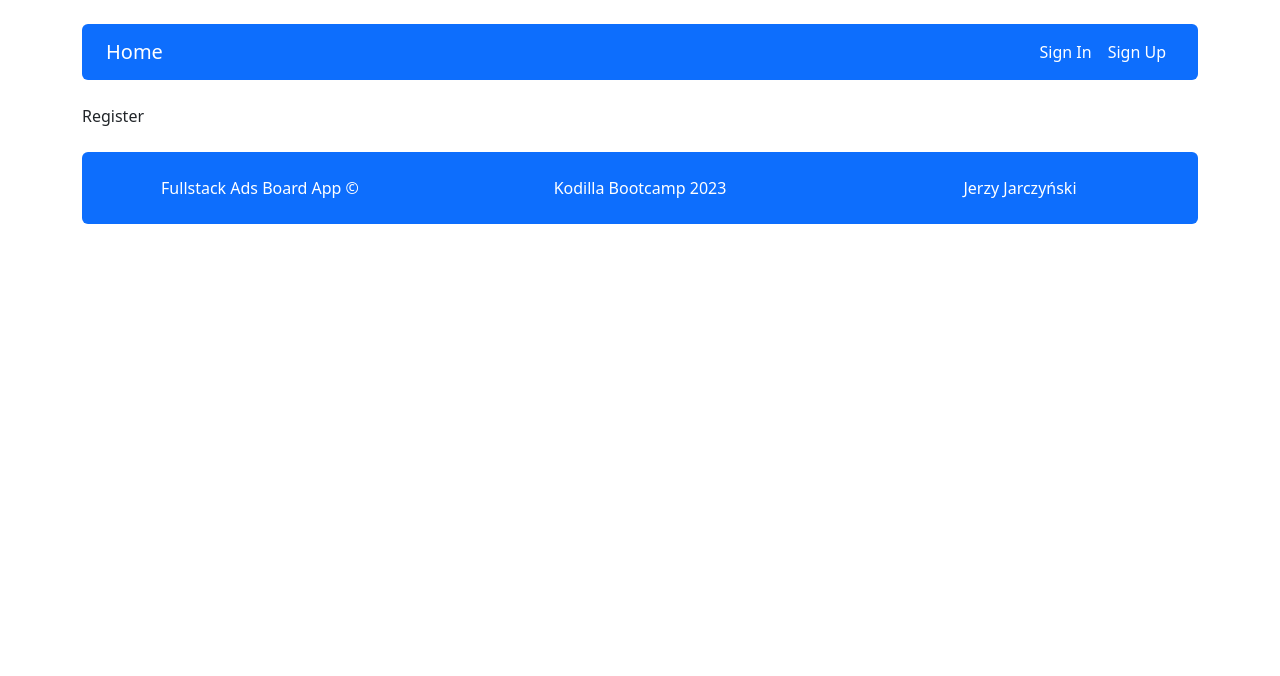
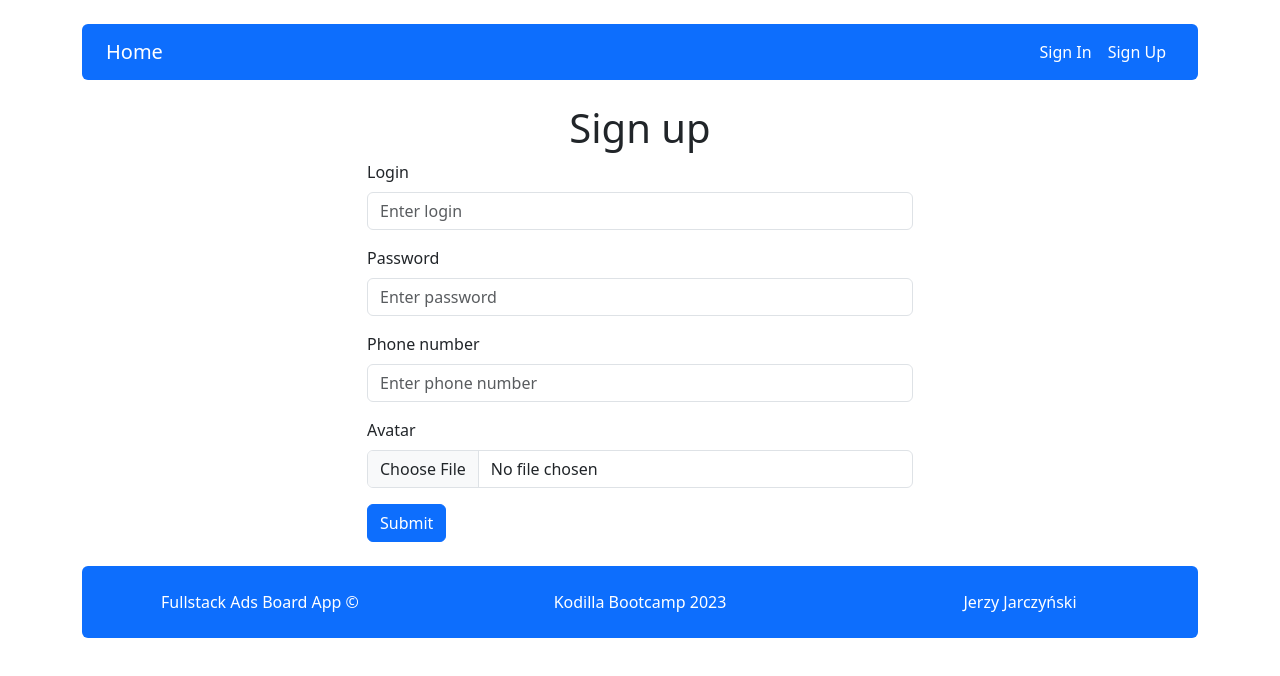
Before and after one commit to jerzy-jarczynski/fullstack_ads_board, a React (Create React App) app in the folder client/: page /register in a window 1280 px wide. Shown: the top 676 px of the page. Built offline with nearby package versions, Linux system fonts and the light colour scheme; no server answers.

Commit message:
Add LoginForm and RegisterForm

```diff
--- /dev/null
+++ b/client/src/components/features/LoginForm/LoginForm.js
@@ -0,0 +1,55 @@
+import { useState } from "react";
+import { Form, Button, Alert } from "react-bootstrap";
+
+const LoginForm = () => {
+  const [login, setLogin] = useState("");
+  const [password, setPassword] = useState("");
+  const [status, setStatus] = useState(null); // null, clientError
+
+  const handleSubmit = (e) => {
+    e.preventDefault();
+    // Example validation
+    if (!login || !password) {
+      setStatus("clientError");
+    } else {
+      setStatus(null);
+    }
+  };
+
+  return (
+    <Form onSubmit={handleSubmit}>
+
+      {status === "clientError" && (
+        <Alert variant="danger">
+          Login or Password are Incorrect
+        </Alert>
+      )}
+
+      <Form.Group className="mb-3" controlId="formLogin">
+        <Form.Label>Login</Form.Label>
+        <Form.Control
+          type="text"
+          value={login}
+          onChange={(e) => setLogin(e.target.value)}
+          placeholder="Enter login"
+        />
+      </Form.Group>
+
+      <Form.Group className="mb-3" controlId="formPassword">
+        <Form.Label>Password</Form.Label>
+        <Form.Control
+          type="password"
+          value={password}
+          onChange={(e) => setPassword(e.target.value)}
+          placeholder="Enter password"
+        />
+      </Form.Group>
+
+      <Button variant="primary" type="submit">
+        Sign In
+      </Button>
+    </Form>
+  );
+};
+
+export default LoginForm;
--- /dev/null
+++ b/client/src/components/features/RegisterForm/RegisterForm.js
@@ -0,0 +1,114 @@
+import { useState } from "react";
+import { Form, Button, Image } from "react-bootstrap";
+
+const RegisterForm = () => {
+  const [formData, setFormData] = useState({
+    login: "",
+    password: "",
+    phone: "",
+    avatar: "",  // Initially set as an empty string
+  });
+
+  const [errors, setErrors] = useState({});
+  const [avatarPreview, setAvatarPreview] = useState(null);
+
+  const handleSubmit = (e) => {
+    e.preventDefault();
+    const newErrors = {};
+
+    if (!formData.login) newErrors.login = "Login is required";
+    if (!formData.password) newErrors.password = "Password is required";
+    if (!formData.phone) newErrors.phone = "Phone number is required";
+    if (!formData.avatar) newErrors.avatar = "Avatar is required";
+
+    setErrors(newErrors);
+  };
+
+  const handleChange = (e) => {
+    const { name, value } = e.target;
+    setFormData((prevData) => ({
+      ...prevData,
+      [name]: value,
+    }));
+  };
+
+  const handleAvatarChange = (e) => {
+    const file = e.target.files[0];
+    if (file) {
+      setFormData({ ...formData, avatar: file });
+      setAvatarPreview(URL.createObjectURL(file));
+    }
+  };
+
+  return (
+    <Form onSubmit={handleSubmit}>
+
+      <Form.Group className="mb-3" controlId="formLogin">
+        <Form.Label>Login</Form.Label>
+        <Form.Control
+          type="text"
+          name="login"
+          value={formData.login}
+          onChange={handleChange}
+          placeholder="Enter login"
+          isInvalid={errors.login}
+        />
+        <Form.Control.Feedback type="invalid">
+          {errors.login}
+        </Form.Control.Feedback>
+      </Form.Group>
+
+      <Form.Group className="mb-3" controlId="formPassword">
+        <Form.Label>Password</Form.Label>
+        <Form.Control
+          type="password"
+          name="password"
+          value={formData.password}
+          onChange={handleChange}
+          placeholder="Enter password"
+          isInvalid={errors.password}
+        />
+        <Form.Control.Feedback type="invalid">
+          {errors.password}
+        </Form.Control.Feedback>
+      </Form.Group>
+
+      <Form.Group className="mb-3" controlId="formPhone">
+        <Form.Label>Phone number</Form.Label>
+        <Form.Control
+          type="tel"
+          name="phone"
+          value={formData.phone}
+          onChange={handleChange}
+          placeholder="Enter phone number"
+          isInvalid={errors.phone}
+        />
+        <Form.Control.Feedback type="invalid">
+          {errors.phone}
+        </Form.Control.Feedback>
+      </Form.Group>
+
+      <Form.Group className="mb-3" controlId="formAvatar">
+        <Form.Label>Avatar</Form.Label>
+        <Form.Control
+          type="file"
+          name="avatar"
+          onChange={handleAvatarChange}
+          isInvalid={errors.avatar}
+        />
+        <Form.Control.Feedback type="invalid">
+          {errors.avatar}
+        </Form.Control.Feedback>
+        {avatarPreview && (
+          <Image src={avatarPreview} alt="Avatar Preview" thumbnail className="mt-3" />
+        )}
+      </Form.Group>
+
+      <Button variant="primary" type="submit">
+        Submit
+      </Button>
+    </Form>
+  );
+};
+
+export default RegisterForm;
--- a/client/src/components/pages/Login/Login.js
+++ b/client/src/components/pages/Login/Login.js
@@ -1,9 +1,23 @@
+import LoginForm from "../../features/LoginForm/LoginForm";
+import { Row, Col } from "react-bootstrap";
+
 const Login = () => {
 
   return (
-    <div>
-      Login
-    </div>
+    <>
+      <Row>
+        <Col xs={12} md={6} lg={4} className="mx-auto">
+          <h1 className="text-center">
+            Sign in
+          </h1>
+        </Col>
+      </Row>
+      <Row>
+        <Col xs={12} md={6} lg={4} className="mx-auto">
+          <LoginForm />
+        </Col>
+      </Row>
+    </>
   );
 
 };
--- a/client/src/components/pages/Register/Register.js
+++ b/client/src/components/pages/Register/Register.js
@@ -1,9 +1,23 @@
+import RegisterForm from "../../features/RegisterForm/RegisterForm";
+import { Row, Col } from "react-bootstrap";
+
 const Register = () => {
 
   return (
-    <div>
-      Register
-    </div>
+    <>
+      <Row>
+        <Col xs={12} md={8} lg={6} className="mx-auto">
+          <h1 className="text-center">
+            Sign up
+          </h1>
+        </Col>
+      </Row>
+      <Row>
+        <Col xs={12} md={8} lg={6} className="mx-auto">
+          <RegisterForm />
+        </Col>
+      </Row>
+    </>
   );
 
 };
```
